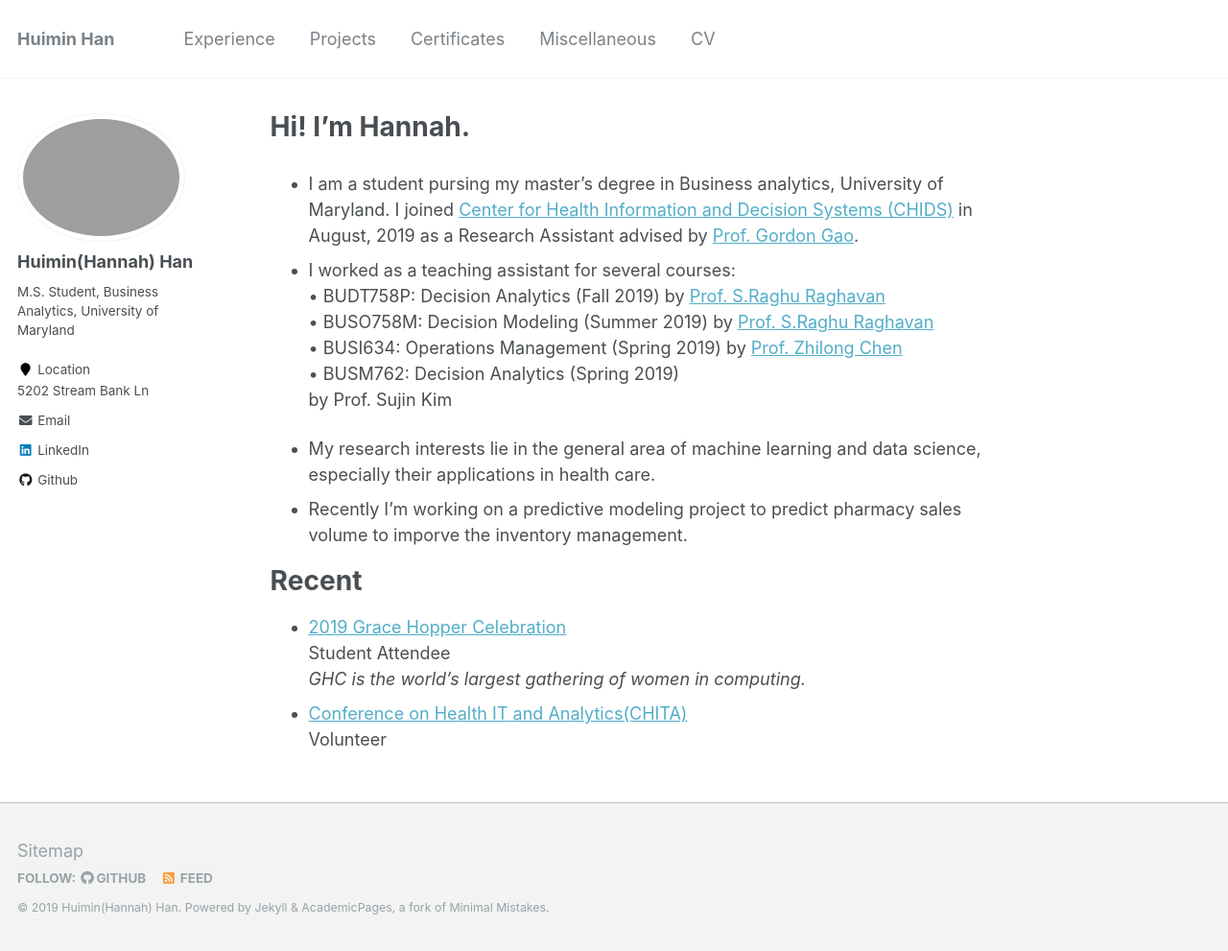
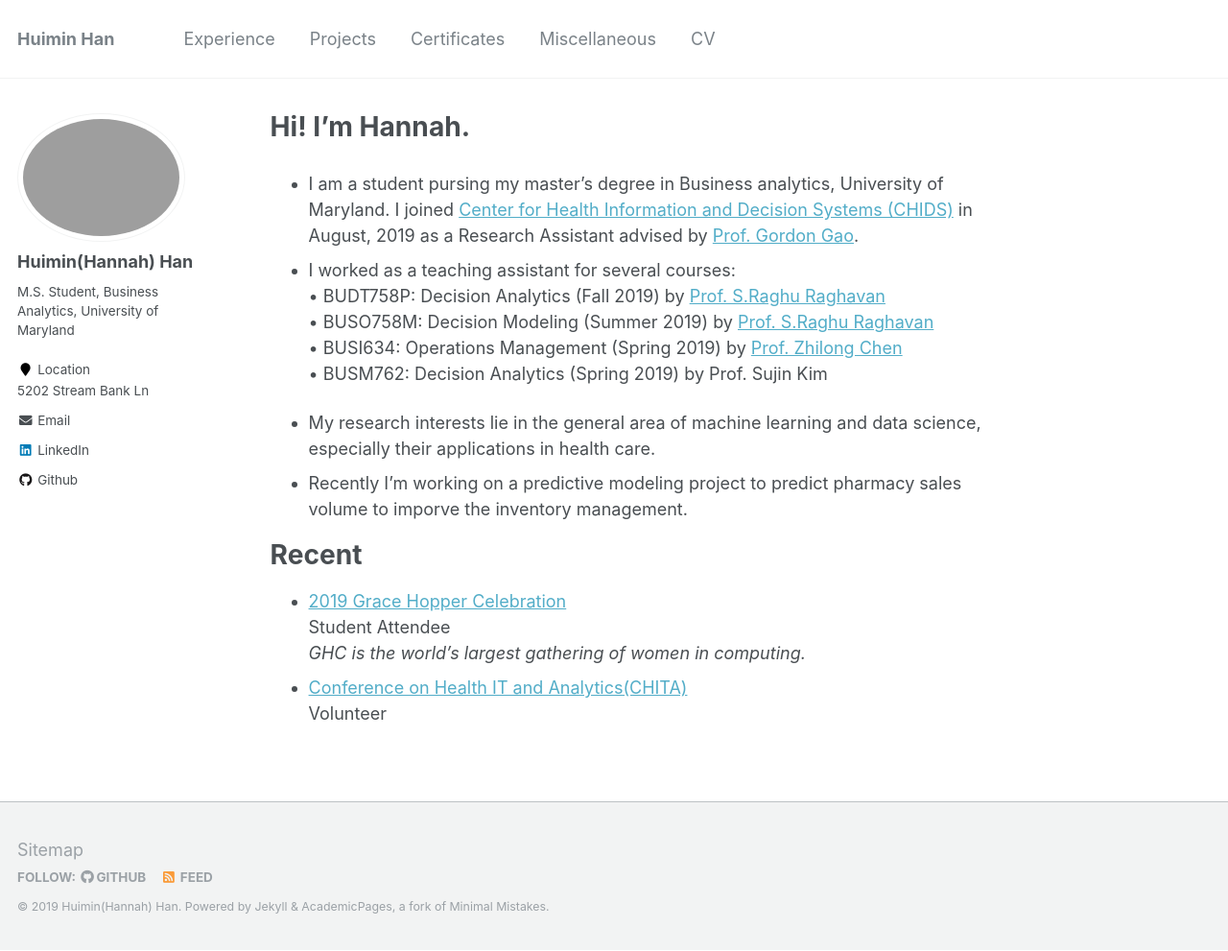
Before and after one commit to HannahHan3/HannahHan3.github.io, a Jekyll site: the page built from _pages/about.md, in a window 1280 px wide and 991 px high. Shown: the whole window at 96% size. Built offline with Jekyll 4.4.1, drawn with Linux system fonts in a browser that asks for light colours.

```diff
--- a/_pages/about.md
+++ b/_pages/about.md
@@ -14,7 +14,7 @@ redirect_from:
 •	BUDT758P: Decision Analytics  (Fall 2019) by [Prof. S.Raghu Raghavan](http://terpconnect.umd.edu/~raghavan/)<br />
 •	BUSO758M: Decision Modeling  (Summer 2019) by [Prof. S.Raghu Raghavan](http://terpconnect.umd.edu/~raghavan/)<br />
 •	BUSI634: Operations Management (Spring 2019) by [Prof. Zhilong Chen](http://scholar.rhsmith.umd.edu/zchen/research-interests)<br />
-•	BUSM762: Decision Analytics (Spring 2019) <br /> by Prof. Sujin Kim
+•	BUSM762: Decision Analytics (Spring 2019) by Prof. Sujin Kim<br />
 
 * My research interests lie in the general area of machine learning and data science, especially their applications in health care.
 * Recently I'm working on a predictive modeling project to predict pharmacy sales volume to imporve the inventory management.
```
